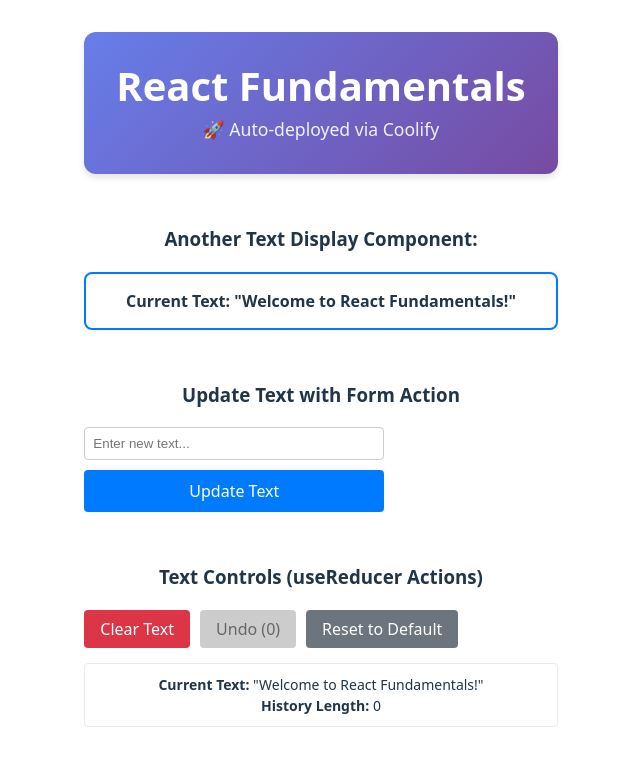
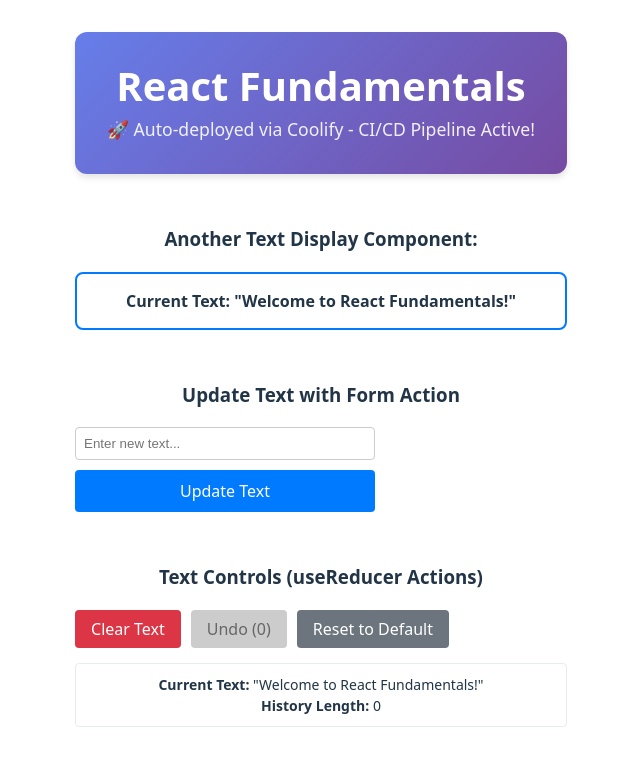
Before and after one commit to JakubMatyka/react-fundamentals, a React (Vite) app: page / in a window 1280 px wide. Shown: the top 766 px of the page, without its empty margins (319-959 px from the left). Built offline with nearby package versions, Linux system fonts and the light colour scheme.

Commit message:
Test auto-deployment: Update deployment message

```diff
--- a/src/App.tsx
+++ b/src/App.tsx
@@ -10,7 +10,9 @@ function App() {
       <div className="app">
         <header className="app-header">
           <h1>React Fundamentals</h1>
-          <p className="deployment-info">🚀 Auto-deployed via Coolify</p>
+          <p className="deployment-info">
+            🚀 Auto-deployed via Coolify - CI/CD Pipeline Active!
+          </p>
         </header>
         <main className="app-main">
           <TextDisplay />
```
